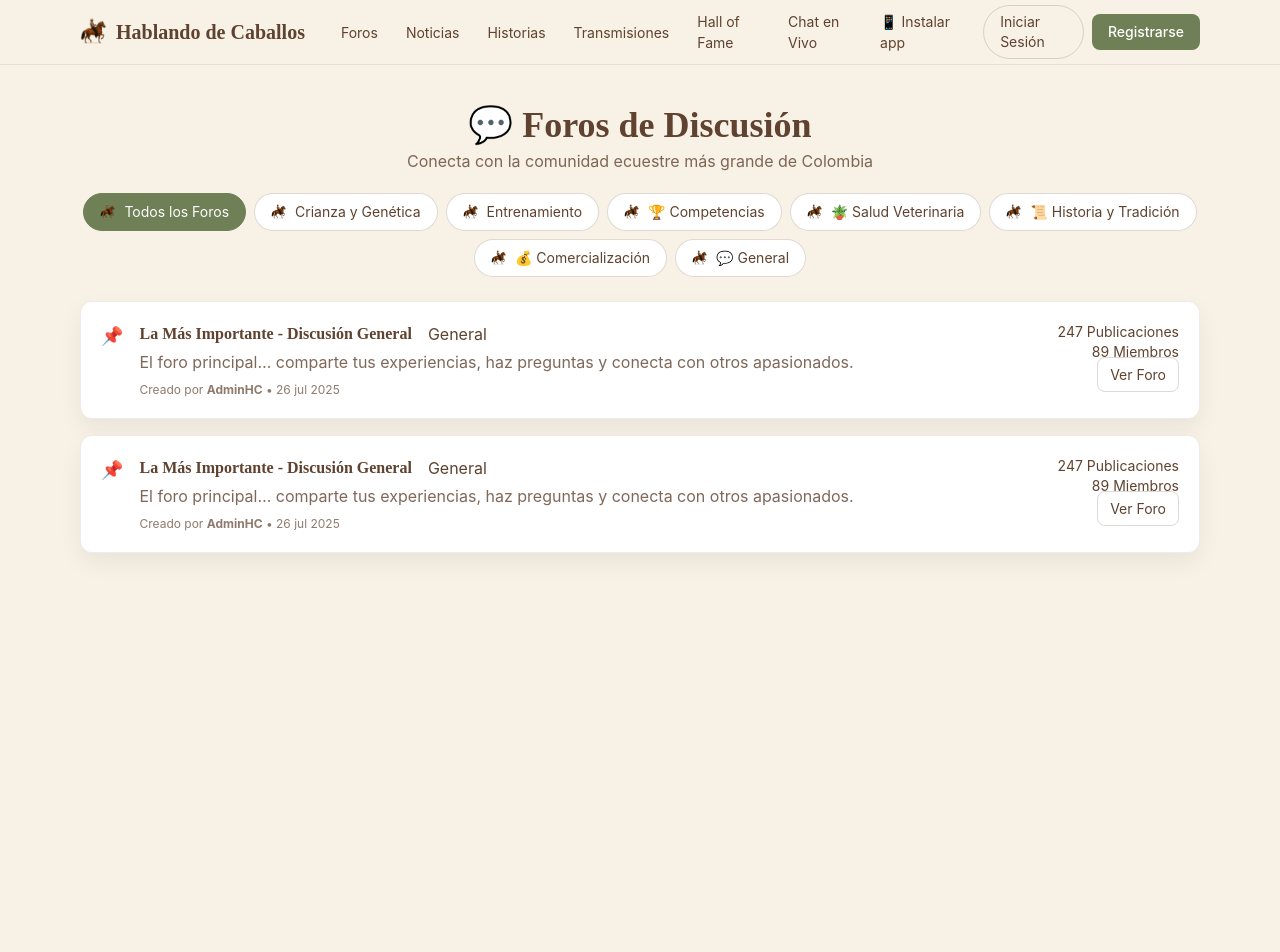
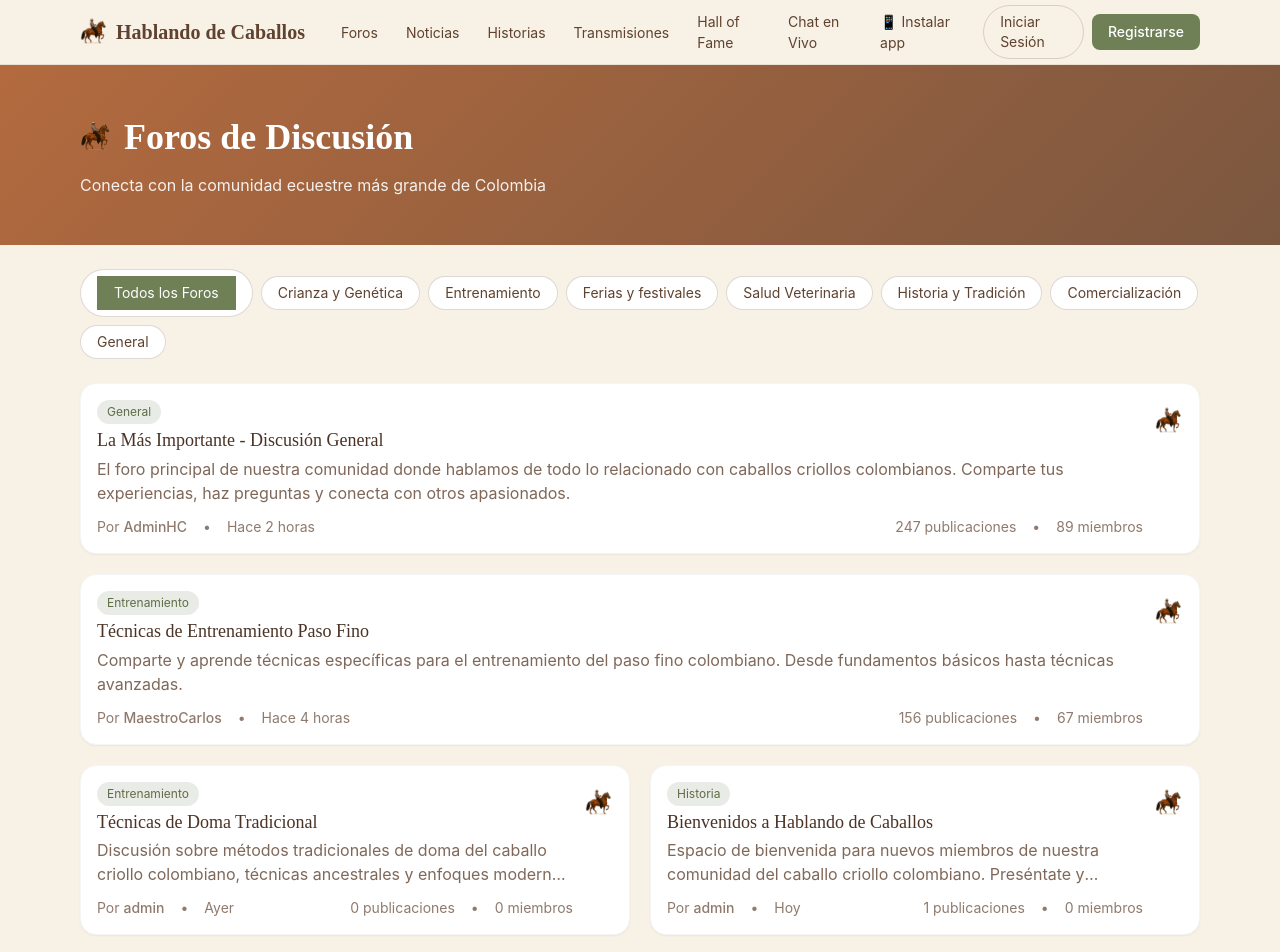
Before and after one commit to Heblemosdecaballos/foro-criollo, a Next.js app: page /foro in a window 1280 px wide. Shown: the top 952 px of the page. Before the commit the page ends 800 px from the top, so only its background shows below. Built offline with nearby package versions, Linux system fonts and the light colour scheme; no server answers.

Commit message:
Update page.tsx

```diff
--- a/src/app/foro/page.tsx
+++ b/src/app/foro/page.tsx
@@ -1,69 +1,252 @@
 // src/app/foros/page.tsx
-import { Card, CardBody } from "@/src/components/ui/Card";
-import Badge from "@/src/components/ui/Badge";
-import Chip from "@/src/components/ui/Chip";
 import Link from "next/link";
+import Image from "next/image";
 
 export const dynamic = "force-dynamic";
 export const revalidate = 0;
 
-const TAGS = [
-  "Todos los Foros",
-  "Crianza y Genética",
-  "Entrenamiento",
-  "🏆 Competencias",
-  "🪴 Salud Veterinaria",
-  "📜 Historia y Tradición",
-  "💰 Comercialización",
-  "💬 General",
+/* --- util: icono caballo (mismo PNG del logo) --- */
+function IconHorse({ size = 22, className = "" }: { size?: number; className?: string }) {
+  return (
+    <Image
+      src="/brand/horse.png"
+      alt="Caballo"
+      width={size}
+      height={size}
+      className={className}
+      priority={false}
+    />
+  );
+}
+
+/* --- datos de ejemplo (puedes reemplazar luego por tu fetch a Supabase) --- */
+const CATEGORIES = [
+  { id: "todos", label: "Todos los Foros" },
+  { id: "crianza", label: "Crianza y Genética" },
+  { id: "entrenamiento", label: "Entrenamiento" },
+  { id: "Ferias y festivales", label: "Ferias y festivales" },
+  { id: "salud", label: "Salud Veterinaria" },
+  { id: "historia", label: "Historia y Tradición" },
+  { id: "comercial", label: "Comercialización" },
+  { id: "general", label: "General" },
 ];
 
-export default function ForosPage() {
+type Forum = {
+  id: string;
+  title: string;
+  excerpt: string;
+  category: string;
+  author: string;
+  lastActivity: string; // “Hace 2 horas”, etc.
+  posts: number;
+  members?: number;
+  badge?: string;
+};
+
+const FORUMS: Forum[] = [
+  {
+    id: "general-discusion",
+    title: "La Más Importante - Discusión General",
+    excerpt:
+      "El foro principal de nuestra comunidad donde hablamos de todo lo relacionado con caballos criollos colombianos. Comparte tus experiencias, haz preguntas y conecta con otros apasionados.",
+    category: "general",
+    author: "AdminHC",
+    lastActivity: "Hace 2 horas",
+    posts: 247,
+    members: 89,
+    badge: "General",
+  },
+  {
+    id: "tecnicas-paso-fino",
+    title: "Técnicas de Entrenamiento Paso Fino",
+    excerpt:
+      "Comparte y aprende técnicas específicas para el entrenamiento del paso fino colombiano. Desde fundamentos básicos hasta técnicas avanzadas.",
+    category: "entrenamiento",
+    author: "MaestroCarlos",
+    lastActivity: "Hace 4 horas",
+    posts: 156,
+    members: 67,
+    badge: "Entrenamiento",
+  },
+  {
+    id: "doma-tradicional",
+    title: "Técnicas de Doma Tradicional",
+    excerpt:
+      "Discusión sobre métodos tradicionales de doma del caballo criollo colombiano, técnicas ancestrales y enfoques modernos respetuosos.",
+    category: "entrenamiento",
+    author: "admin",
+    lastActivity: "Ayer",
+    posts: 0,
+    members: 0,
+    badge: "Entrenamiento",
+  },
+  {
+    id: "bienvenidos-hablando",
+    title: "Bienvenidos a Hablando de Caballos",
+    excerpt:
+      "Espacio de bienvenida para nuevos miembros de nuestra comunidad del caballo criollo colombiano. Preséntate y conoce a otros.",
+    category: "historia",
+    author: "admin",
+    lastActivity: "Hoy",
+    posts: 1,
+    members: 0,
+    badge: "Historia",
+  },
+  {
+    id: "nutricion-equina",
+    title: "Nutrición Equina Especializada",
+    excerpt:
+      "Consejos sobre alimentación específica para caballos criollos colombianos, suplementos y dietas según la actividad.",
+    category: "salud",
+    author: "admin",
+    lastActivity: "Reciente",
+    posts: 0,
+    members: 0,
+    badge: "Salud",
+  },
+  {
+    id: "competencias-2025",
+    title: "Competencias Paso Fino 2025",
+    excerpt:
+      "Calendario de competencias, eventos y exposiciones de paso fino para el año 2025. Compartamos información sobre fechas y lugares.",
+    category: "competencias",
+    author: "admin",
+    lastActivity: "Reciente",
+    posts: 0,
+    members: 0,
+    badge: "Competencias",
+  },
+];
+
+/* --- chip reutilizable --- */
+function Chip({
+  active,
+  children,
+}: {
+  active?: boolean;
+  children: React.ReactNode;
+}) {
   return (
-    <div className="container py-10">
-      <h1 className="font-serif text-4xl font-bold text-center">💬 Foros de Discusión</h1>
-      <p className="text-center text-brown-700/80 mt-1">
-        Conecta con la comunidad ecuestre más grande de Colombia
-      </p>
+    <span
+      className={[
+        "inline-flex items-center gap-2 rounded-full border px-4 py-1.5 text-sm",
+        active
+          ? "bg-olive-600 text-white border-olive-600"
+          : "bg-white text-brown-700 border-brown-700/20 hover:bg-cream-100",
+      ].join(" ")}
+    >
+      {children}
+    </span>
+  );
+}
 
-      <div className="mt-5 flex flex-wrap gap-2 justify-center">
-        {TAGS.map((t, i) => (
-          <Chip key={t} active={i === 0} iconHorse>
-            {t}
-          </Chip>
-        ))}
-      </div>
+/* --- tarjeta de foro --- */
+function ForumCard({ f }: { f: Forum }) {
+  return (
+    <div className="bg-white rounded-2xl p-4 shadow-sm hover:shadow-md transition border border-neutral-100">
+      <div className="flex items-start justify-between gap-3">
+        <div className="min-w-0">
+          <div className="text-sm text-brown-700/70 mb-1">
+            {f.badge ? (
+              <span className="inline-flex items-center gap-2 rounded-full bg-olive-600/15 text-olive-700 px-2.5 py-1 text-xs">
+                {f.badge}
+              </span>
+            ) : null}
+          </div>
+          <Link
+            href={`/foros/${f.id}`}
+            className="font-serif text-brown-800 text-lg leading-snug hover:underline block"
+          >
+            {f.title}
+          </Link>
+          <p className="text-brown-700/80 mt-1 line-clamp-2">{f.excerpt}</p>
 
-      <div className="mt-6 grid grid-cols-1 gap-4">
-        {[1, 2].map((i) => (
-          <Card key={i}>
-            <CardBody className="flex items-start gap-4">
-              <div className="text-rose-600 text-lg">📌</div>
-              <div className="flex-1">
-                <div className="flex items-center gap-2">
-                  <div className="font-serif font-semibold">
-                    La Más Importante - Discusión General
-                  </div>
-                  <Badge className="ml-2">General</Badge>
-                </div>
-                <p className="text-brown-700/80 mt-1">
-                  El foro principal… comparte tus experiencias, haz preguntas y conecta con otros apasionados.
-                </p>
-                <div className="text-xs text-brown-700/70 mt-2">
-                  Creado por <b>AdminHC</b> • 26 jul 2025
-                </div>
-              </div>
-              <div className="text-right min-w-[120px]">
-                <div className="text-sm">247 Publicaciones</div>
-                <div className="text-sm">89 Miembros</div>
-                <Link href="#" className="rounded-lg border border-brown-700/20 px-3 py-2 text-sm hover:bg-cream-100">
-                  Ver Foro
-                </Link>
-              </div>
-            </CardBody>
-          </Card>
-        ))}
+          <div className="mt-3 flex flex-wrap items-center gap-x-4 gap-y-2 text-sm text-brown-700/70">
+            <span>
+              Por <span className="font-medium">{f.author}</span>
+            </span>
+            <span>•</span>
+            <span>{f.lastActivity}</span>
+            <span className="ml-auto">{f.posts} publicaciones</span>
+            {typeof f.members === "number" ? (
+              <>
+                <span>•</span>
+                <span>{f.members} miembros</span>
+              </>
+            ) : null}
+          </div>
+        </div>
+
+        {/* avatar/símbolo */}
+        <div className="shrink-0">
+          <IconHorse size={28} />
+        </div>
       </div>
     </div>
   );
 }
+
+export default function ForosPage() {
+  return (
+    <>
+      {/* HERO de Foros (franja café) */}
+      <section className="hero-cafe text-white">
+        <div className="container py-10 md:py-12">
+          <div className="flex items-center gap-3">
+            <IconHorse size={32} />
+            <h1 className="font-serif text-3xl md:text-4xl font-bold">
+              Foros de Discusión
+            </h1>
+          </div>
+          <p className="mt-3 text-white/90 max-w-3xl">
+            Conecta con la comunidad ecuestre más grande de Colombia
+          </p>
+        </div>
+      </section>
+
+      {/* Filtros / Categorías */}
+      <section className="container py-6">
+        <div className="flex flex-wrap items-center gap-2">
+          {CATEGORIES.map((c, idx) => (
+            <button key={c.id} className="ui-chip ui-chip--muted">
+              {/* Solo el primero “Todos los Foros” activo en esta versión estática */}
+              <span className={idx === 0 ? "ui-chip--active" : ""}>
+                {idx === 0 ? <Chip active>{c.label}</Chip> : <>{c.label}</>}
+              </span>
+            </button>
+          ))}
+        </div>
+      </section>
+
+      {/* Lista de foros destacados */}
+      <section className="container grid grid-cols-1 gap-5">
+        {/* Primer bloque “grande” como en la captura */}
+        <ForumCard f={FORUMS[0]} />
+        <ForumCard f={FORUMS[1]} />
+
+        {/* Dos tarjetas pequeñas lado a lado (md:grid para columnas) */}
+        <div className="grid md:grid-cols-2 gap-5">
+          <ForumCard f={FORUMS[2]} />
+          <ForumCard f={FORUMS[3]} />
+        </div>
+
+        {/* Título sección “Foros Activos” + botón verde */}
+        <div className="text-center mt-6">
+          <h2 className="font-serif text-xl text-brown-800">Foros Activos</h2>
+          <p className="text-brown-700/80 mt-1">
+            Únete a las conversaciones más populares de nuestra comunidad
+          </p>
+          <Link href="/foros/crear" className="btn btn-olive mt-4 inline-flex">
+            + Crear Nuevo Foro
+          </Link>
+        </div>
+
+        {/* Tres tarjetas horizontales (como en la segunda fila de tu captura) */}
+        <div className="grid md:grid-cols-2 gap-5 mt-4">
+          <ForumCard f={FORUMS[4]} />
+          <ForumCard f={FORUMS[5]} />
+        </div>
+      </section>
+    </>
+  );
+}
```
